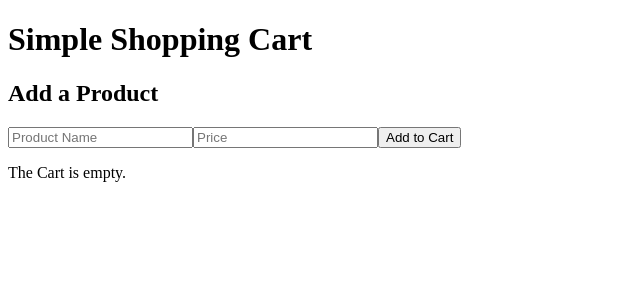
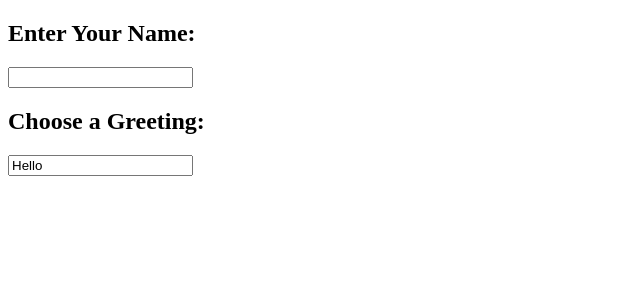
Before and after one commit to Hamse-Bashe/First-React-Project, a React (Vite) app: page / in a window 1280 px wide. Shown: the top 300 px of the page, without its empty margins (0-640 px from the left). Built offline with nearby package versions, Linux system fonts and the light colour scheme.

Commit message:
React Exercise 6

```diff
--- a/src/App.jsx
+++ b/src/App.jsx
@@ -1,10 +1,10 @@
-import ShoppingCart from "./ShoppingCart";
+import PageTitle from "./PageTitle";
 
 function App(){
   return(
     // jsx
     <>
-    <ShoppingCart/>
+    <PageTitle/>
     </>
   )
 }
--- /dev/null
+++ b/src/PageTitle.jsx
@@ -0,0 +1,29 @@
+import { useEffect, useState } from "react";
+
+const PageTitle = ()=>{
+
+    const [name,setName] = useState("");
+    const [greeting,setGreeting] = useState("Hello");
+
+    useEffect(()=>{
+        name === "" ? document.title = "Welcome!" : document.title = greeting +', '+ name;
+    },[name])
+    return (
+        <div>
+            <h2>Enter Your Name:</h2>
+            <input
+                type="text"
+                value={name}
+                onChange={(e)=> setName(e.target.value)}
+            />
+            <h2>Choose a Greeting:</h2>
+            <input
+                type="text"
+                value={greeting}
+                onChange={(e)=> setGreeting(e.target.value)}
+            />
+        </div>
+    )
+}
+
+export default PageTitle;
```
